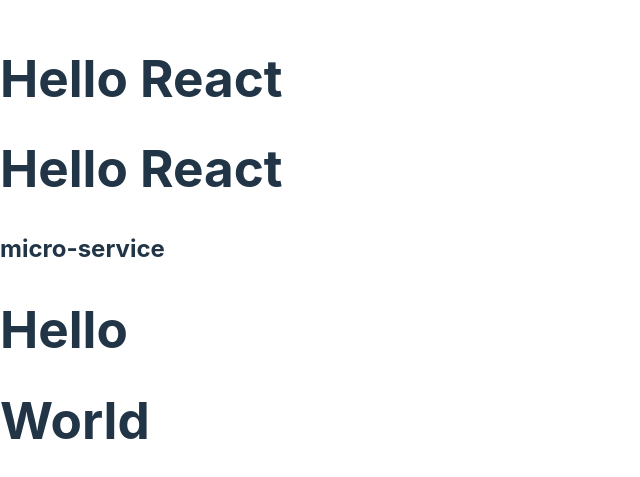
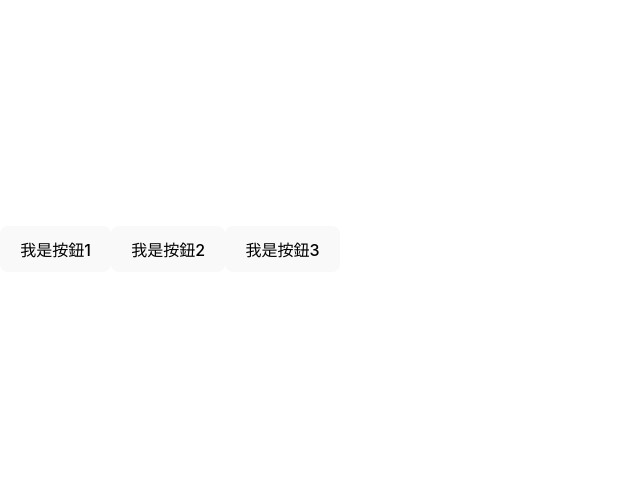
Before and after one commit to kurumi0512/my-react-study, a React (Vite) app: page / in a window 1280 px wide. Shown: the part 151-628 px from the top of the page, without its empty margins (0-640 px from the left). Built offline with nearby package versions, Linux system fonts and the light colour scheme.

Commit message:
250502 12:09更新

```diff
--- a/src/App3.jsx
+++ b/src/App3.jsx
@@ -1,3 +1,7 @@
+//建立組件有兩種寫法
+//1.function
+//2.() =>函數式
+
 //子組件
 function Hello() {
     return(
@@ -6,7 +10,7 @@
 }
 
 //子組件
-function World() {
+const World = () => {
     return (
     <h1>World</h1>
     )
--- /dev/null
+++ b/src/App4.jsx
@@ -0,0 +1,20 @@
+//變數應用
+
+function App(){
+    const text = 'Hello React' ;
+    return(
+        <>
+            <h1>{text}</h1>
+            <h1>{text}{text}</h1>
+            <h1>{text.toUpperCase()}</h1>
+            <h1 style={{backgroundColor: 'red'}}>{text}</h1>
+            <form>
+                Text:<input type="text" value={text} />
+            </form>
+        </>
+
+
+    )
+}
+
+export default App
--- /dev/null
+++ b/src/App5.jsx
@@ -0,0 +1,23 @@
+//事件處理
+
+function App(){
+
+    const handleClick2 = function() {
+        alert('OK2');
+    }
+
+    const handleClick3 = (e) => {
+        alert('OK3:' + e);
+        console.log(e);
+    }
+
+    return(
+        <>
+            <button onClick={function(){alart('ok');}}>我是按鈕1</button>
+            <button onClick={handleClick2}>我是按鈕2</button>
+            <button onClick={handleClick3}>我是按鈕3</button>
+        </>
+    )
+}
+
+export default App;
--- a/src/main.jsx
+++ b/src/main.jsx
@@ -3,12 +3,12 @@
 import App from "./App.jsx";
 import App2 from "./App2.jsx";
 import App3 from "./App3.jsx";
+import App4 from "./App4.jsx";
+import App5 from "./App5.jsx";
 import "./index.css";
 
 ReactDOM.createRoot(document.getElementById("root")).render(
     <React.StrictMode>
-        <App />
-        <App2 />
-        <App3 />
+        <App5 />
     </React.StrictMode>
 );
```
